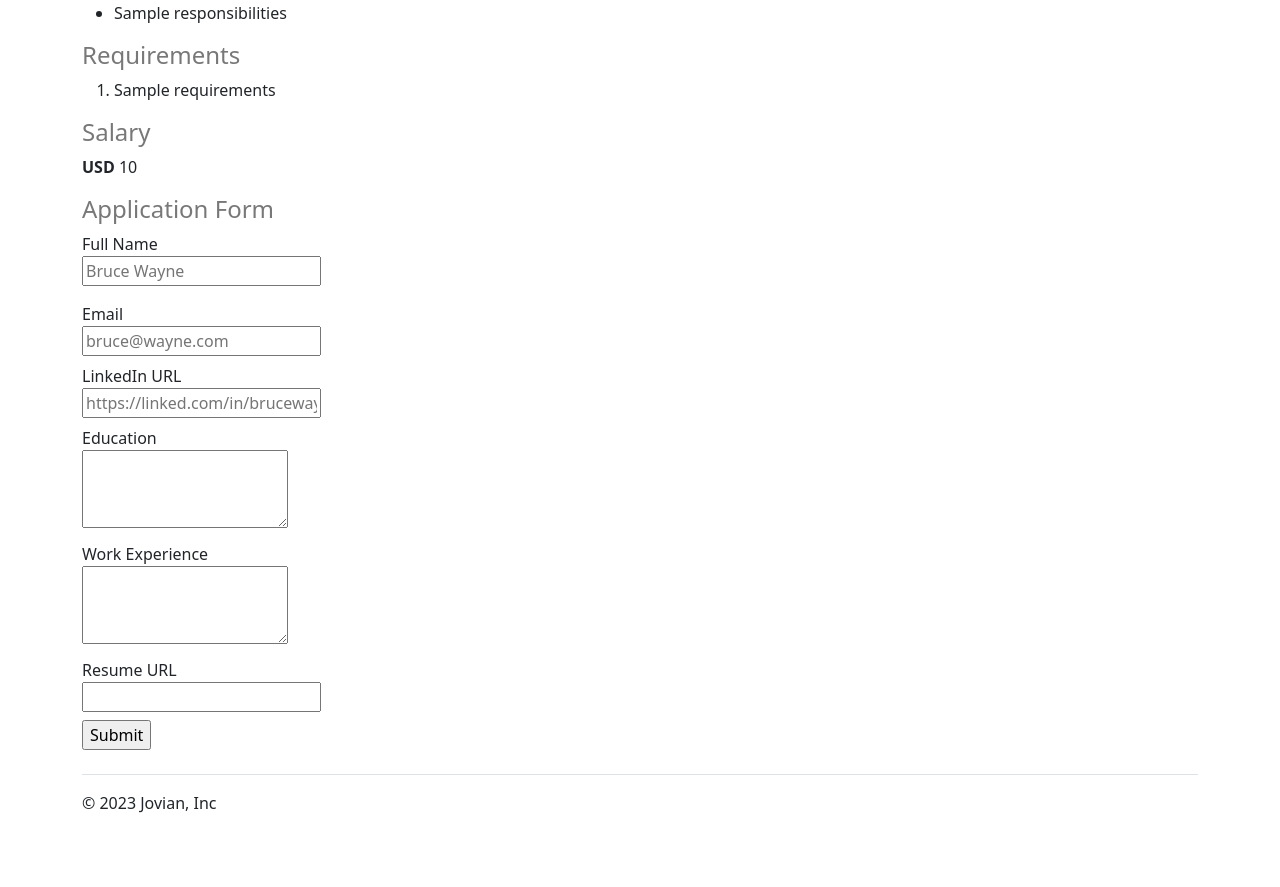
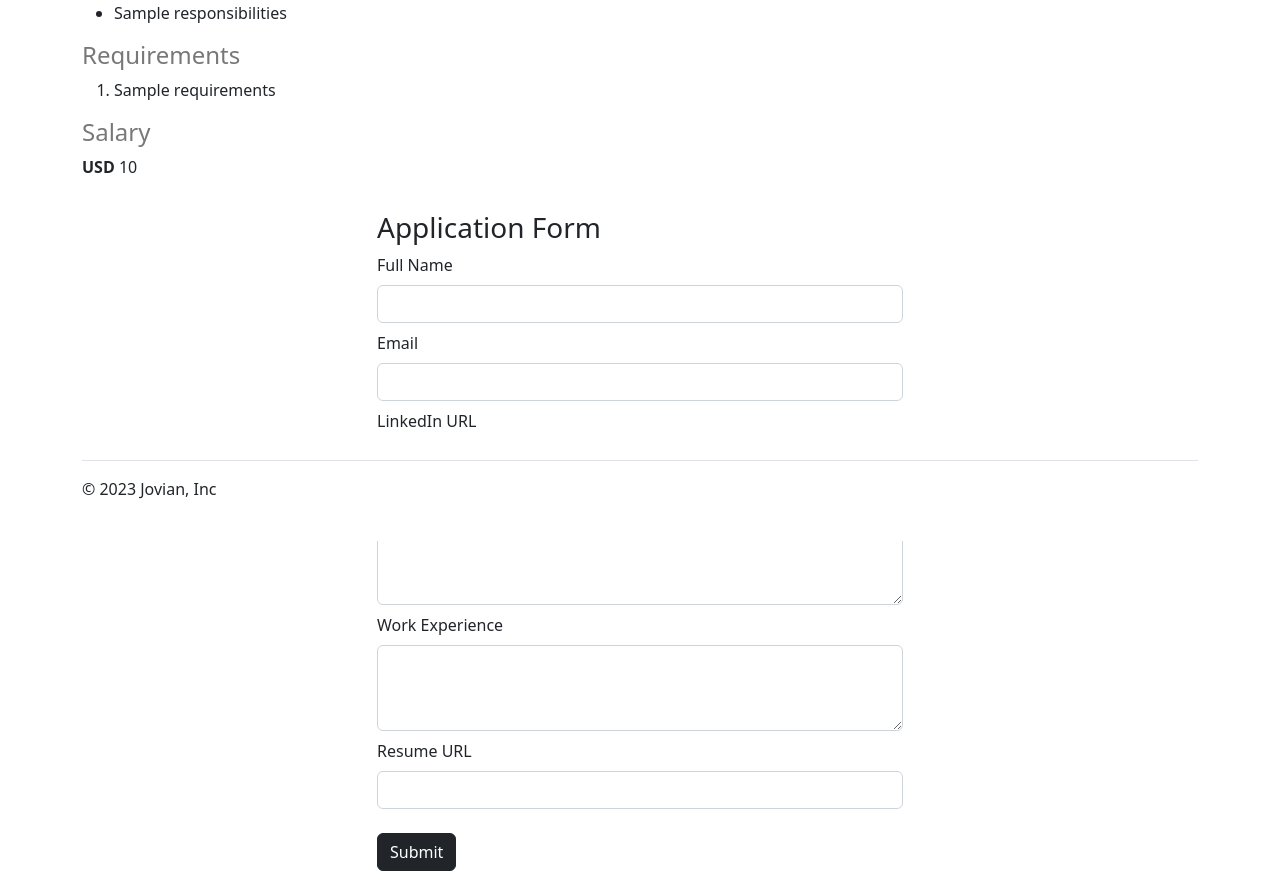
Before and after one commit to ObedRav/carrers-website, a Flask app: template templates/jobpage.html in a window 1280 px wide. Shown: the part 259-1146 px from the top of the page. Before the commit the page ends 1072 px from the top, so only its background shows below. Run offline with Flask 3, Linux system fonts and the light colour scheme; the template is opened without the code that fills it: most values are stand-ins (such as "Sample title", 1, 10 or a date in 2020).

Commit message:
Adding the final version

```diff
--- a/app.py
+++ b/app.py
@@ -1,9 +1,20 @@
 #!/usr/bin/python3
+from dotenv import load_dotenv
+load_dotenv()
+
 from flask import Flask, render_template, request
 from database import get_jobs, load_job_from_db
+from os import getenv
+import smtplib, ssl
+from email.message import EmailMessage
+
 
 app = Flask(__name__)
 
+MAIL_SERVER = getenv('MAIL_SERVER')
+MAIL_PORT = getenv('MAIL_PORT')
+MAIL_USERNAME = getenv('MAIL_USERNAME')
+MAIL_PASSWORD = getenv('MAIL_PASSWORD')
 
 @app.route('/')
 def home():
@@ -21,4 +32,34 @@ def dinamic_job(id: int):
 def apply_to_job(id: int):
     data = request.form
     job = load_job_from_db(id)
+    data_email = list(map(lambda pair: f"{pair[0]}: {pair[1]}", data.items()))
+    # Sending an email
+    receiver_email = request.form.get('email')
+    msg = EmailMessage()
+    msg['Subject'] = 'Application Jovian'
+    msg.set_content(f"""\
+We confirm your application to {job['title']} at Jovian.
+
+This is your application data:
+
+- Name: {data.get('full_name')}
+- Email: {data.get('email')}
+- LinkedIn URL: {data.get('linkedin_url')}
+- Resume URL: {data.get('resume_url')}
+
+Thank you for your interest in Jovian!
+""")
+    msg['To'] = receiver_email
+    msg['From'] = MAIL_USERNAME
+    send_email(msg)
+
     return render_template('application_submitted.html', application=data, job=job)
+
+def send_email(message):
+    context = ssl.create_default_context()
+    with smtplib.SMTP(MAIL_SERVER, MAIL_PORT) as server:
+        server.ehlo()  # Can be omitted
+        server.starttls(context=context)
+        server.ehlo()  # Can be omitted
+        server.login(MAIL_USERNAME, MAIL_PASSWORD)
+        server.send_message(message)
--- a/templates/base.html
+++ b/templates/base.html
@@ -10,7 +10,9 @@
 <body>
     {% include 'navbar.html' %}
     {% block content %}{% endblock %}
-    {% include 'footer.html' %}
+    <footer>
+        {% include 'footer.html' %}
+    </footer>
     <!--Boostrap JS-->
     <script src="https://cdn.jsdelivr.net/npm/@popperjs/core@2.11.6/dist/umd/popper.min.js" integrity="sha384-oBqDVmMz9ATKxIep9tiCxS/Z9fNfEXiDAYTujMAeBAsjFuCZSmKbSSUnQlmh/jp3" crossorigin="anonymous"></script>
     <script src="https://cdn.jsdelivr.net/npm/bootstrap@5.2.3/dist/js/bootstrap.min.js" integrity="sha384-cuYeSxntonz0PPNlHhBs68uyIAVpIIOZZ5JqeqvYYIcEL727kskC66kF92t6Xl2V" crossorigin="anonymous"></script>
--- a/templates/footer.html
+++ b/templates/footer.html
@@ -1,4 +1,4 @@
-<div class="container">
+<div class="container fixed-bottom bg-white">
     <footer class="d-flex flex-wrap justify-content-between align-items-center py-3 my-4 border-top">
       <div class="col-md-4 d-flex align-items-center">
         <span class="mb-3 mb-md-0 text-body-secondary">&copy; 2023 Jovian, Inc</span>
--- a/templates/home.html
+++ b/templates/home.html
@@ -44,8 +44,12 @@
                 </div>
             </div>
             {% endfor %}
-        <div class="text-center mt-4">
+
+        <div class="text-center mt-4 mb-5 pb-5">
             <a href="mailto:rayovianamiltonobed@gmail.com?subject=Contact%20me" type="button" class="btn btn-secondary btn-lg">Contact us</a>
+        </div>
+
+        <div class="mt-5 pb-5">
         </div>
 
         <!--Toast-->
--- a/templates/jobpage.html
+++ b/templates/jobpage.html
@@ -24,40 +24,41 @@
     <h4>Salary</h4>
     <p><STRONG>{{job.currency}}</STRONG> {{job.salary}}</p>
 
-    <h4>Application Form</h4>
+    <div class="mx-auto w-50 p-3">
+      <h3>Application Form</h3>
       <form action="/job/{{job['id']}}/apply" method="POST">
-      <div class="mb-3">
-        <label>Full Name</label><br>
-        <input type="text" required name="full_name" placeholder="Bruce Wayne">
+        <div class="form-outline mb-2">
+          <label class="form-label" for="form1Example1">Full Name</label>
+          <input type="text" id="form1Example1" class="form-control" name="full_name" />
         </div>
 
         <div class="mb-2">
-        <label>Email</label><br>
-        <input type="email" required name="email" placeholder="bruce@wayne.com">
+          <label class="form-label">Email</label><br>
+          <input class="form-control" type="email" name="email" required>
         </div>
 
         <div class="mb-2">
-        <label>LinkedIn URL</label><br>
-        <input type="url" name="linkedin_url" placeholder="https://linked.com/in/brucewayne">
+          <label class="form-label">LinkedIn URL</label><br>
+          <input class="form-control" type="url" name="linkedin_url" placeholder="https://linked.com/in/brucewayne">
         </div>
 
         <div class="mb-2">
-        <label>Education</label><br>
-        <textarea name="education" rows="3"></textarea>
+          <label class="form-label">Education</label><br>
+          <textarea class="form-control" name="education" rows="3"></textarea>
         </div>
 
         <div class="mb-2">
-        <label>Work Experience</label><br>
-        <textarea name="work_experience" rows="3"></textarea>
+          <label class="form-label">Work Experience</label><br>
+          <textarea class="form-control" name="work_experience" rows="3"></textarea>
         </div>
 
-      <div class="mb-2">
-        <label>Resume URL</label><br>
-        <input type="url" name="resume_url">
+        <div class="mb-4">
+          <label class="form-label">Resume URL</label><br>
+          <input class="form-control" type="url" name="resume_url">
         </div>
 
-      <input type="submit">
+        <input type="submit" class="btn btn-dark">
       </form>
-
+    </div>
   </div>
 {% endblock %}
```
Also changed, not shown: templates/application_submitted.html (+12 -12 lines). Lines whose indentation alone changed are shown as unchanged.
